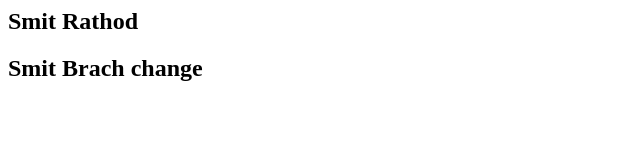
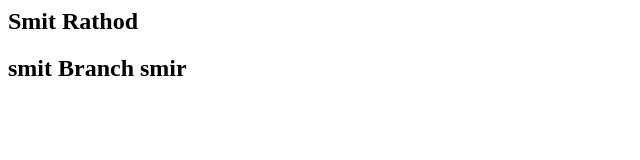
Before and after one commit to smit731/temp, a plain HTML site: page index.html in a window 1280 px wide. Shown: the full height of the page, 0-640 px from the left. Drawn offline with Linux system fonts and the light colour scheme.

Commit message:
smit Changes

```diff
--- a/index.html
+++ b/index.html
@@ -1,2 +1,2 @@
 <h2>Smit Rathod</h2>
-<H2>Smit Brach change</H2>
+<H2>smit Branch smir</H2>
```
